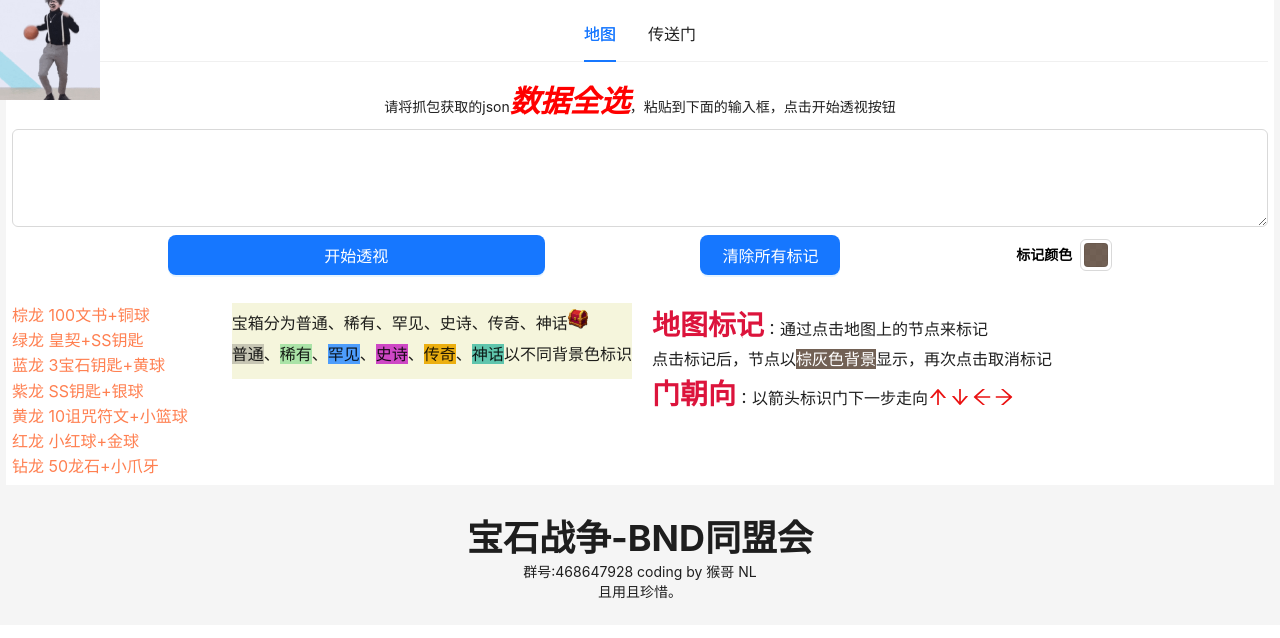
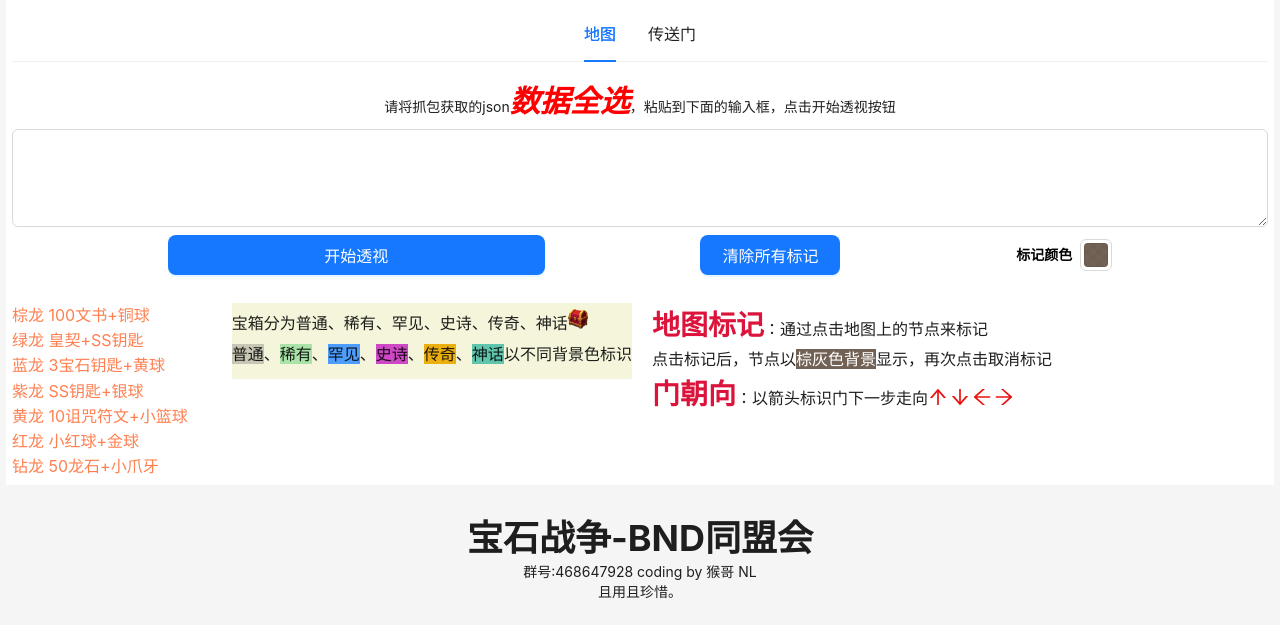
Before and after one commit to HeathWang/draw-underworld-map, a React (Create React App) app in the folder draw-map/: page / in a window 1280 px wide. Shown: the top 638 px of the page. Built offline with nearby package versions, Linux system fonts and the light colour scheme.

Commit message:
chore: remove unused icon from App component

```diff
--- a/draw-map/src/App.tsx
+++ b/draw-map/src/App.tsx
@@ -52,7 +52,6 @@ const App: React.FC = () => {
                     <span>且用且珍惜。</span>
                 </div>
             </Footer>
-            <img src={'/icons/ikun.gif'} style={{position: 'fixed', top: 0, left: 0, width: 100, height: 100}} alt={"鸡你太美"}/>
         </Layout>
     );
 };
```
Also changed, not shown: draw-map/public/icons/ikun.gif (deleted).
